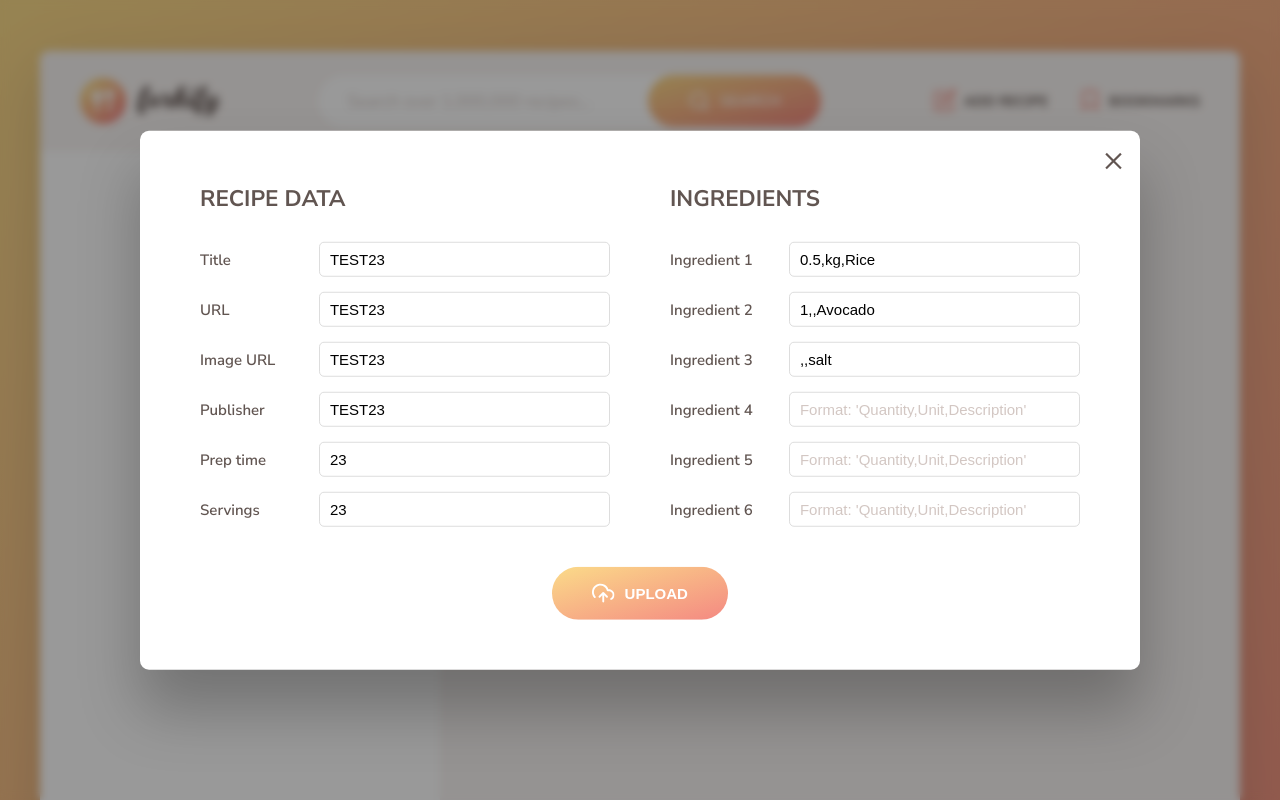
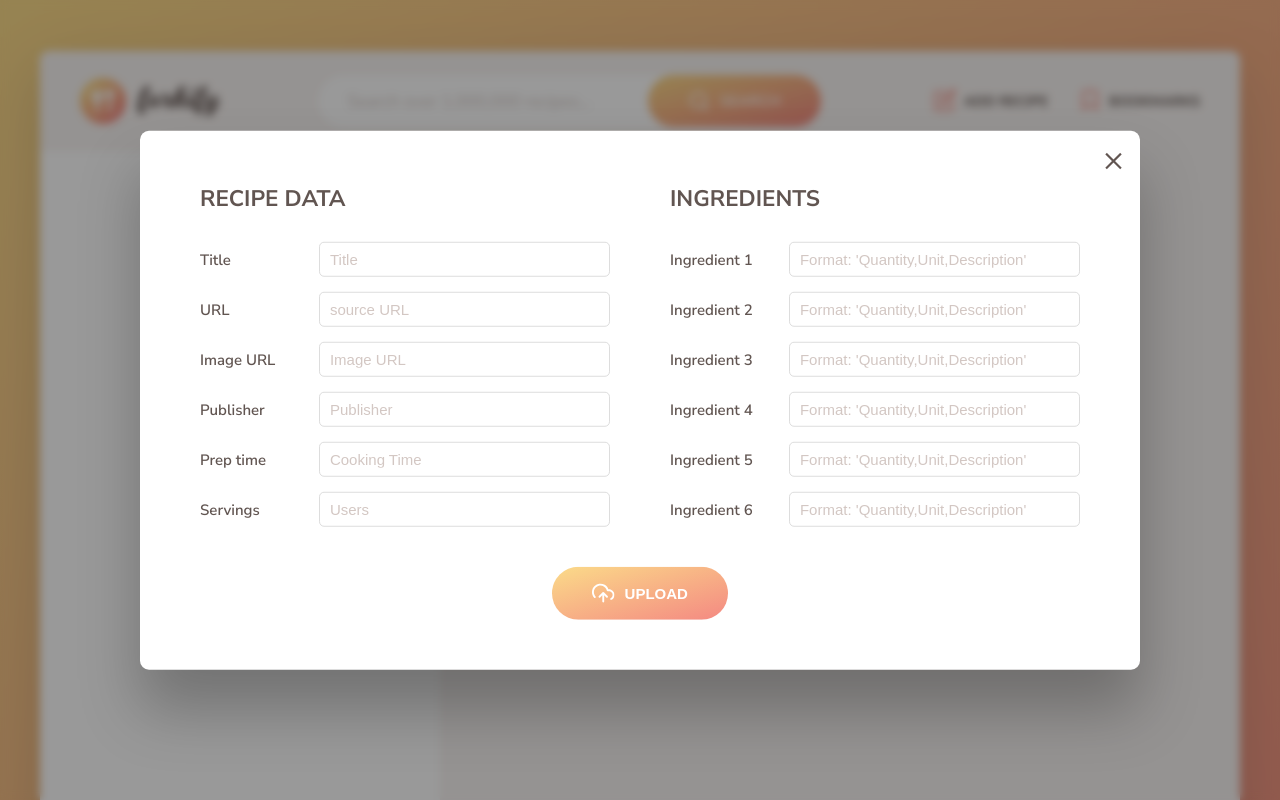
Before and after one commit to vedantpatel1997/Forkify-Food-Application, a website built with Parcel: page index.html in a window 1280 px wide. Both pictures are taken after a click on the button "ADD RECIPE". Shown: the top 800 px of the page. Built offline with nearby package versions, Linux system fonts and the light colour scheme.

Commit message:
html placeholder edit

```diff
--- a/index.html
+++ b/index.html
@@ -121,7 +121,7 @@
           </button> -->
         </div>
 
-        <p class="copyright">
+        <!-- <p class="copyright">
           &copy; Copyright by
           <a
             class="twitter-link"
@@ -130,7 +130,7 @@
             >Jonas Schmedtmann</a
           >. Use for learning or your portfolio. Don't use to teach. Don't claim
           as your own.
-        </p>
+        </p> -->
       </div>
 
       <div class="recipe">
@@ -263,24 +263,38 @@
         <div class="upload__column">
           <h3 class="upload__heading">Recipe data</h3>
           <label>Title</label>
-          <input value="TEST23" required name="title" type="text" />
+          <input required name="title" type="text" placeholder="Title" />
           <label>URL</label>
-          <input value="TEST23" required name="sourceUrl" type="text" />
+          <input
+            required
+            name="sourceUrl"
+            type="text"
+            placeholder="source URL"
+          />
           <label>Image URL</label>
-          <input value="TEST23" required name="image" type="text" />
+          <input required name="image" type="text" placeholder="Image URL" />
           <label>Publisher</label>
-          <input value="TEST23" required name="publisher" type="text" />
+          <input
+            required
+            name="publisher"
+            type="text"
+            placeholder="Publisher"
+          />
           <label>Prep time</label>
-          <input value="23" required name="cookingTime" type="number" />
+          <input
+            required
+            name="cookingTime"
+            type="number"
+            placeholder="Cooking Time"
+          />
           <label>Servings</label>
-          <input value="23" required name="servings" type="number" />
+          <input required name="servings" type="number" placeholder="Users" />
         </div>
 
         <div class="upload__column">
           <h3 class="upload__heading">Ingredients</h3>
           <label>Ingredient 1</label>
           <input
-            value="0.5,kg,Rice"
             type="text"
             required
             name="ingredient-1"
@@ -288,14 +302,12 @@
           />
           <label>Ingredient 2</label>
           <input
-            value="1,,Avocado"
             type="text"
             name="ingredient-2"
             placeholder="Format: 'Quantity,Unit,Description'"
           />
           <label>Ingredient 3</label>
           <input
-            value=",,salt"
             type="text"
             name="ingredient-3"
             placeholder="Format: 'Quantity,Unit,Description'"
```
